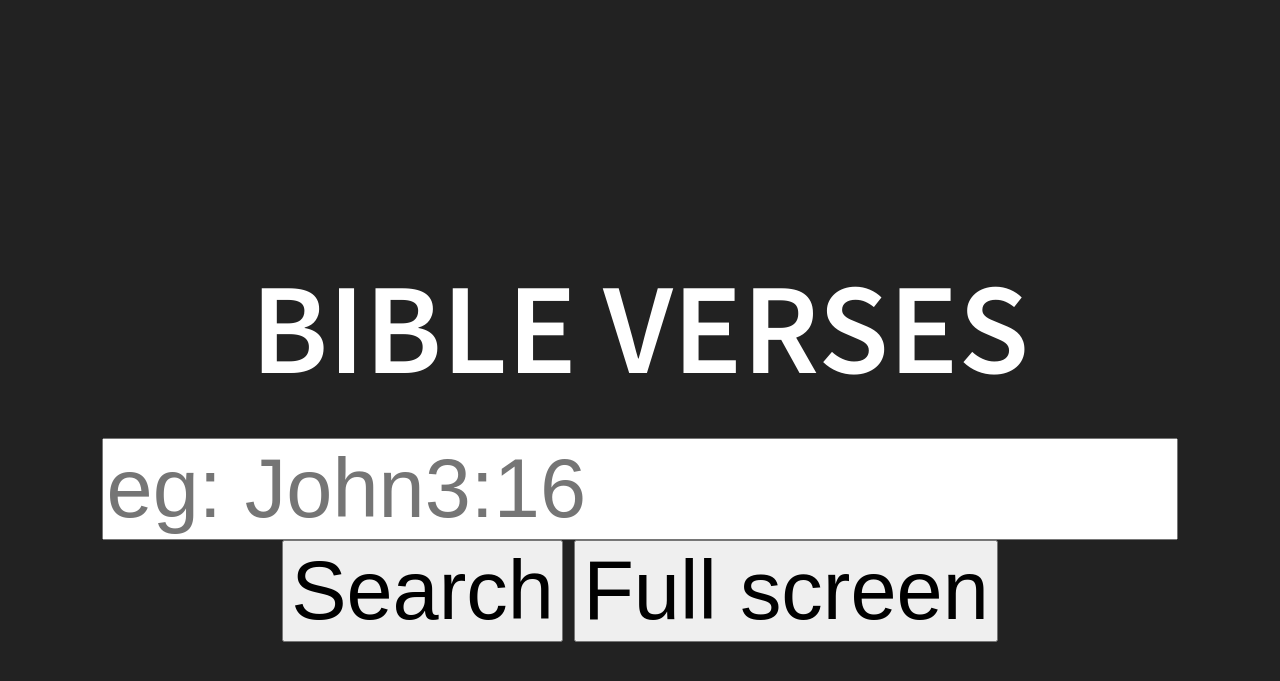
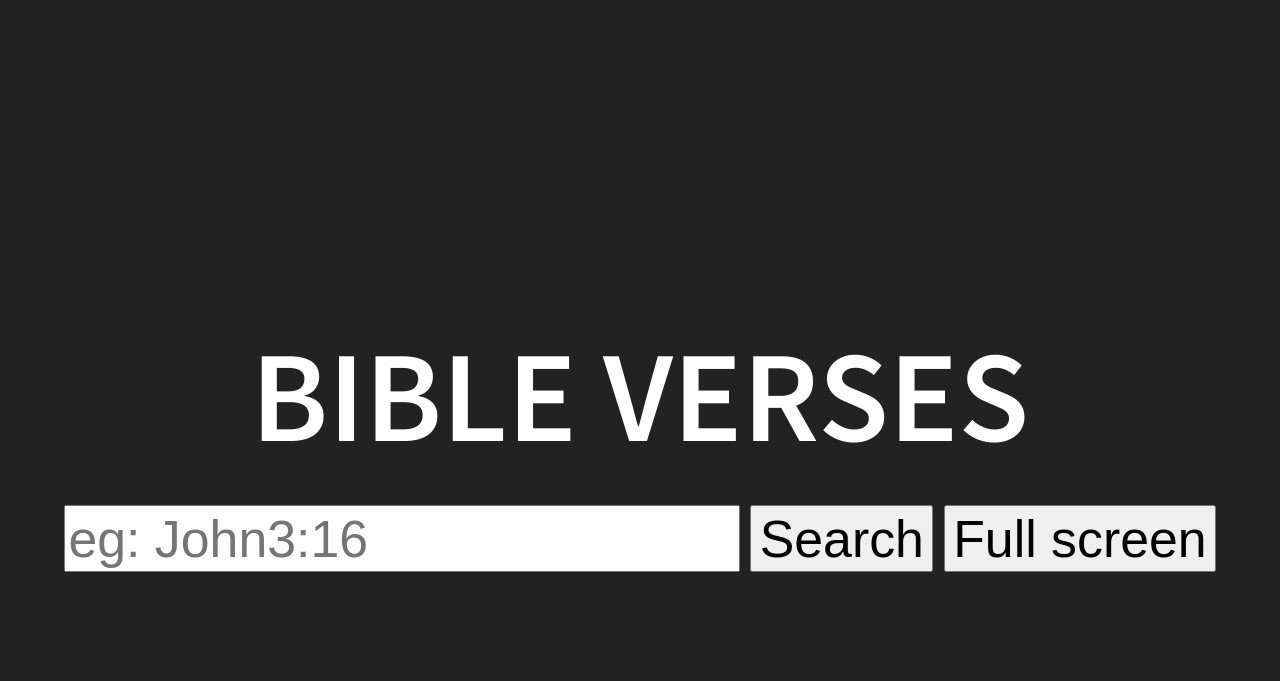
Before and after one commit to ryneli/ryneli.github.io, a Jekyll site: the page bible/slides.html, which Jekyll copies as it is, in a window 1280 px wide. Shown: the top 681 px of the page. Built offline with Jekyll 4.4.1, drawn with Linux system fonts in a browser that asks for light colours.

Commit message:
Update slides.html

```diff
--- a/bible/slides.html
+++ b/bible/slides.html
@@ -23,9 +23,9 @@
             <section id="blank">
                 <h1>Bible verses</h1>
                 <div>
-                    <input type="text" id="search-text" style="font-size:1.6em;" placeholder="eg: John3:16"/>
-                    <button onclick="start()" style="font-size:1.6em;">Search</button>
-                    <button onclick="openFullscreen()" style="font-size:1.6em;">Full screen</button>
+                    <input type="text" id="search-text" style="font-size:1em;" placeholder="eg: John3:16"/>
+                    <button onclick="start()" style="font-size:1em;">Search</button>
+                    <button onclick="openFullscreen()" style="font-size:1em;">Full screen</button>
                 </div>
             </section>
         </div>
```
